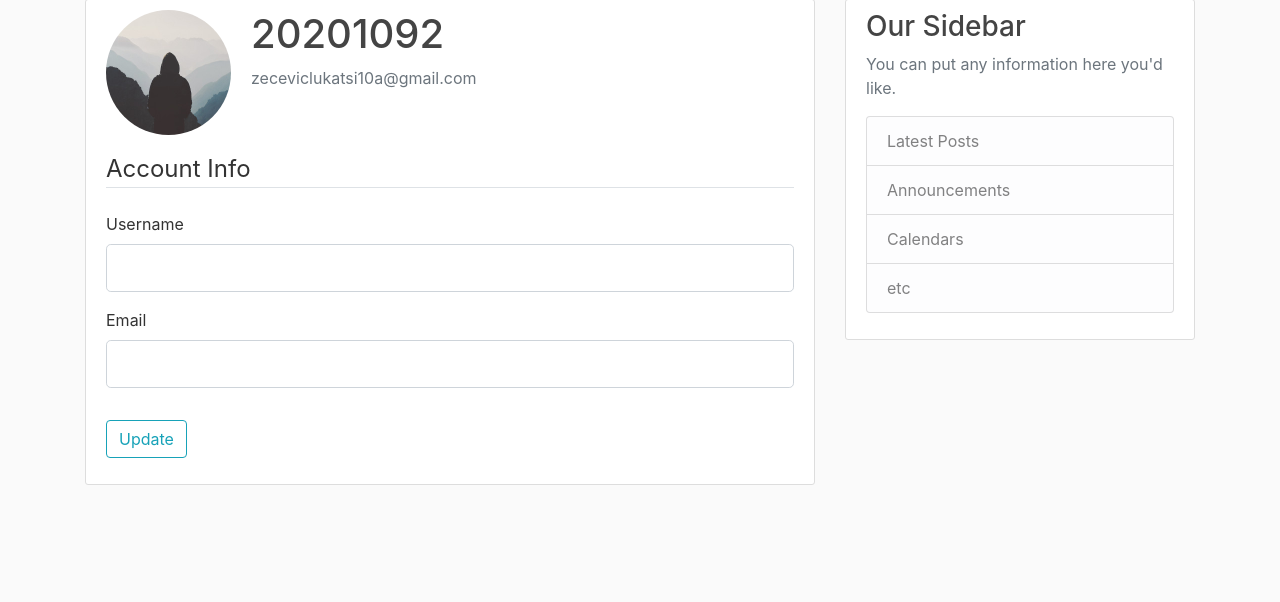
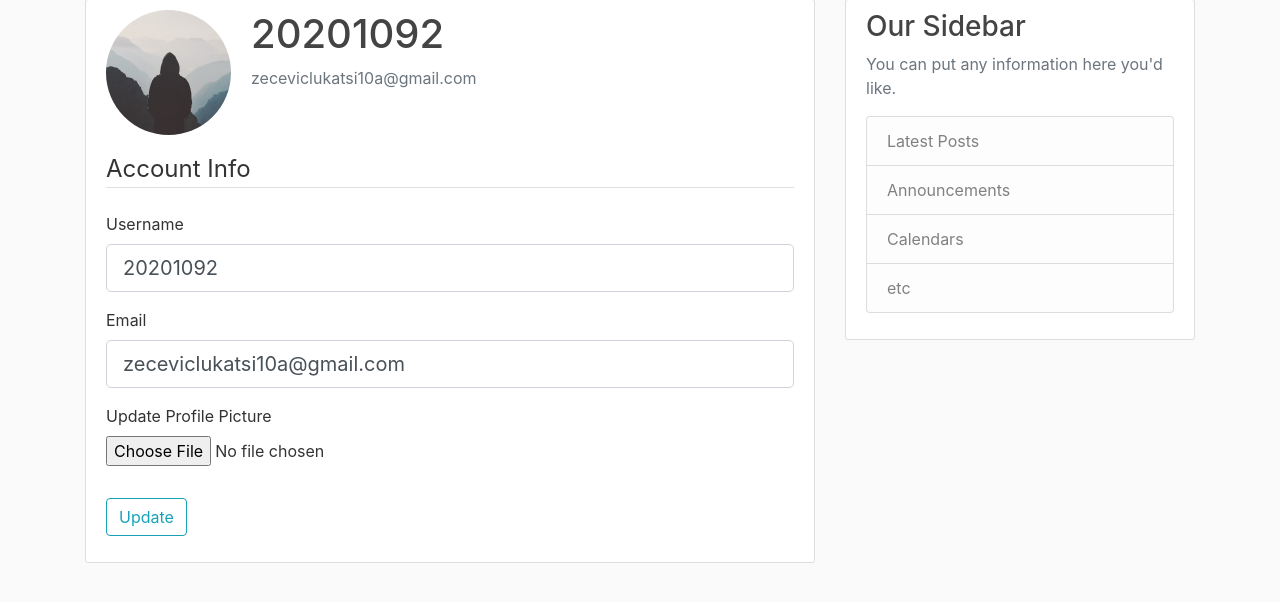
Before and after one commit to zeca19/Flask_Ucenje, a Flask app: page /account in a window 1280 px wide. Shown: the part 81-683 px from the top of the page. Run offline with Flask 3, Linux system fonts and the light colour scheme; a user stored in the database is signed in; some libraries are stand-ins or nearby versions.

Commit message:
Zavrsetak rada  korisnickog namestanja profila i profilne slike

```diff
--- a/flask_blog/forms.py
+++ b/flask_blog/forms.py
@@ -1,4 +1,5 @@
 from flask_wtf import FlaskForm
+from flask_wtf.file import FileField,FileAllowed
 from wtforms import StringField, PasswordField, SubmitField, BooleanField
 from wtforms.validators import DataRequired, Length, Email, EqualTo,ValidationError
 from flask_blog.models import User
@@ -37,11 +38,14 @@ class LoginForm(FlaskForm):
 
 
 
-class UpdadteAccountForm(FlaskForm):
+class UpdateAccountForm(FlaskForm):
     username = StringField('Username',
                            validators=[DataRequired(), Length(min=2, max=20)])
     email = StringField('Email',
                         validators=[DataRequired(), Email()])
+
+
+    picture=FileField("Update Profile Picture",validators=[FileAllowed(['jpg','png'])])
 
     submit = SubmitField('Update')
 
--- a/flask_blog/routes.py
+++ b/flask_blog/routes.py
@@ -1,11 +1,12 @@
 from flask import render_template,url_for,flash,redirect,request
-from flask_blog.forms import RegistrationForm, LoginForm,UpdadteAccountForm
+from flask_blog.forms import RegistrationForm, LoginForm,UpdateAccountForm
 from flask_blog.models import User,Post
 from flask_blog import app,db
 from flask_blog import bcrypt
 from flask_login import login_user,current_user,logout_user,login_required
-
-
+import secrets
+import os
+from PIL import Image
 
 posts = [
     {
@@ -74,9 +75,35 @@ def logout():
     return redirect(url_for("home"))
 
 
-@app.route("/account")
+def save_picture(form_picture):
+    random_hex=secrets.token_hex(8)
+    file_name,file_ext=os.path.splitext(form_picture.filename)
+    picture_fn=random_hex+file_ext
+    picture_path=os.path.join(app.root_path,"static/profile_pics",picture_fn)
+    output_size=(125,125)
+    image=Image.open(form_picture)
+    image.thumbnail(output_size)
+    image.save(picture_path)
+    return picture_fn
+
+
+
+
+@app.route("/account",methods=["GET","POST"])
 @login_required
 def account():
-    form=UpdadteAccountForm()
+    form=UpdateAccountForm()
+    if form.validate_on_submit():
+        if form.picture.data:
+            picture_file=save_picture(form.picture.data)
+            current_user.image_file=picture_file
+        current_user.username=form.username.data
+        current_user.email=form.email.data
+        db.session.commit()
+        flash(f"Your account has been updated","success")
+        return redirect(url_for("account"))
+    elif request.method=="GET":
+        form.username.data=current_user.username
+        form.email.data=current_user.email
     image_file=url_for("static",filename="profile_pics/"+current_user.image_file)
     return render_template("account.html",title="Account",image_file=image_file,form=form)
--- a/flask_blog/templates/account.html
+++ b/flask_blog/templates/account.html
@@ -8,7 +8,7 @@
             <p class="text-secondary">{{ current_user.email }}</p>
         </div>
     </div>
-    <form method="POST" action="">
+    <form method="POST" action="" enctype="multipart/form-data">
         {{ form.hidden_tag() }}
         <fieldset class="form-group">
             <legend class="border-bottom mb-4">Account Info</legend>
@@ -39,10 +39,20 @@
                 {{ form.email(class="form-control form-control-lg") }}
                 {% endif %}
             </div>
+            <div class="form-group">
+                {{ form.picture.label() }}
+                {{form.picture(class="form-control-file")}}
+                {% if form.picture.errors %}
+                {% for error in form.picture.errors %}
+                <span class="text-danger"> {{error}}</span>
+                {% endfor %}
+                {% endif %}
+            </div>
         </fieldset>
         <div class="form-group">
             {{ form.submit(class="btn btn-outline-info") }}
         </div>
     </form>
+
 </div>
 {% endblock content %}
--- a/requirements.txt
+++ b/requirements.txt
@@ -17,6 +17,7 @@ importlib-metadata==6.7.0
 itsdangerous==2.1.2
 Jinja2==3.1.2
 MarkupSafe==2.1.3
+Pillow==9.5.0
 SQLAlchemy==2.0.19
 typing_extensions==4.7.1
 Werkzeug==2.2.3
```
Also changed, not shown: flask_blog/static/profile_pics/08b4ac0e438cf513.png (added), flask_blog/static/profile_pics/5959922c8e6e3e34.jpg (added), instance/site.db.
